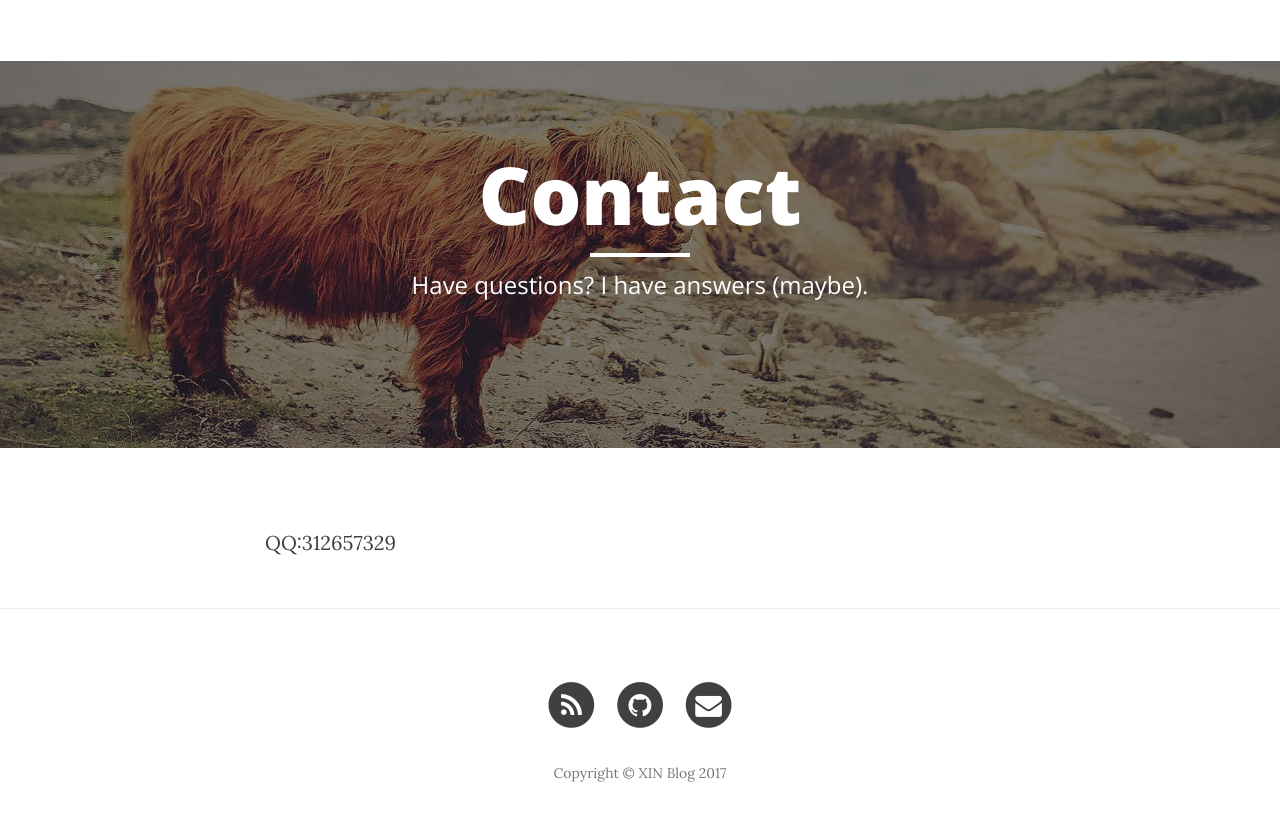
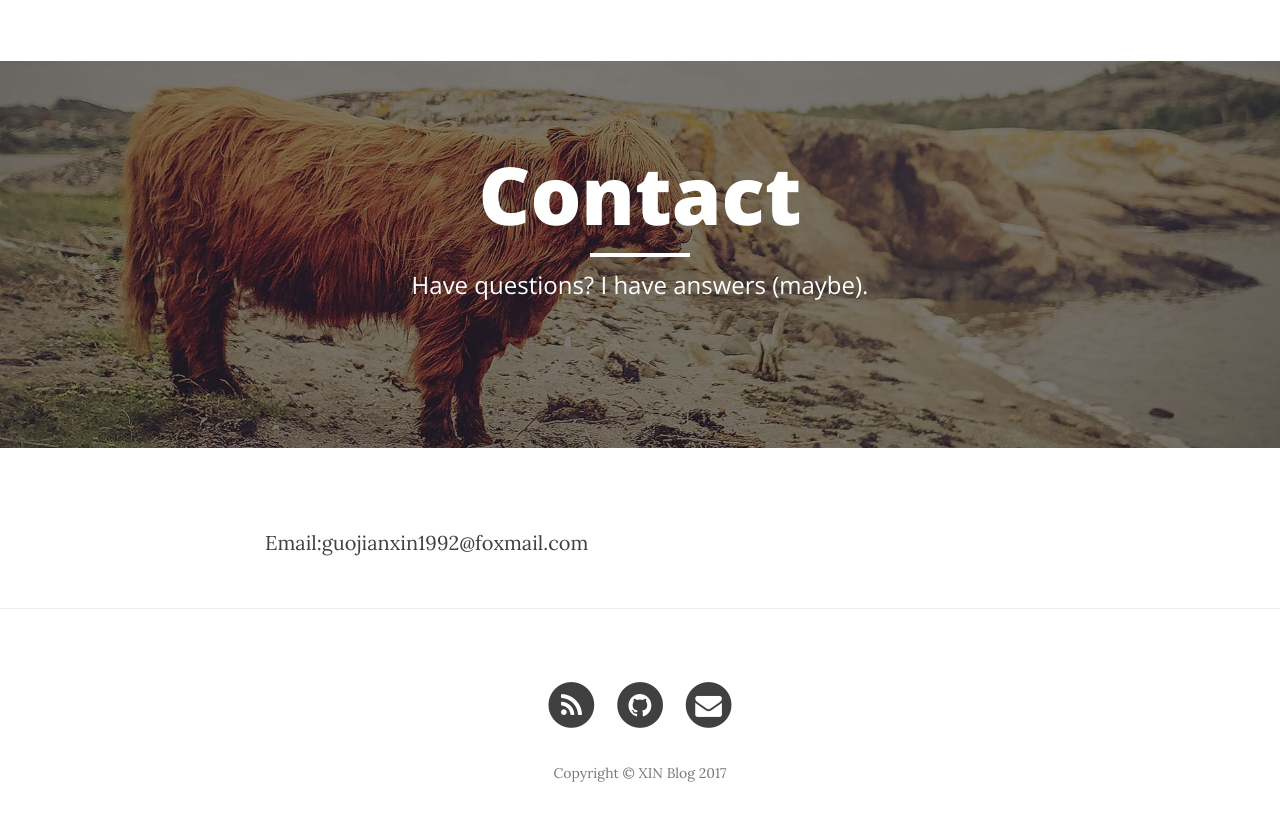
Before and after one commit to mhb6662/mhb6662.github.io, a Jekyll site: the page built from contact.html, in a window 1280 px wide. Shown: the top 821 px of the page. Built offline with Jekyll 4.4.1, drawn with Linux system fonts in a browser that asks for light colours; nearby versions of some CDN libraries.

Commit message:
contacttome

```diff
--- a/contact.html
+++ b/contact.html
@@ -5,7 +5,7 @@ description: "Have questions? I have answers (maybe)."
 header-img: "img/contact-bg.jpg"
 ---
 
-<p>QQ:312657329</p>
+<p>Email:guojianxin1992@foxmail.com</p>
 <!-- Contact Form - Enter your email address on line 19 of the mail/contact_me.php file to make this form work. -->
 <!-- WARNING: Some web hosts do not allow emails to be sent through forms to common mail hosts like Gmail or Yahoo. It's recommended that you use a private domain email address! -->
 <!-- NOTE: To use the contact form, your site must be on a live web host with PHP! The form will not work locally! -->
```
